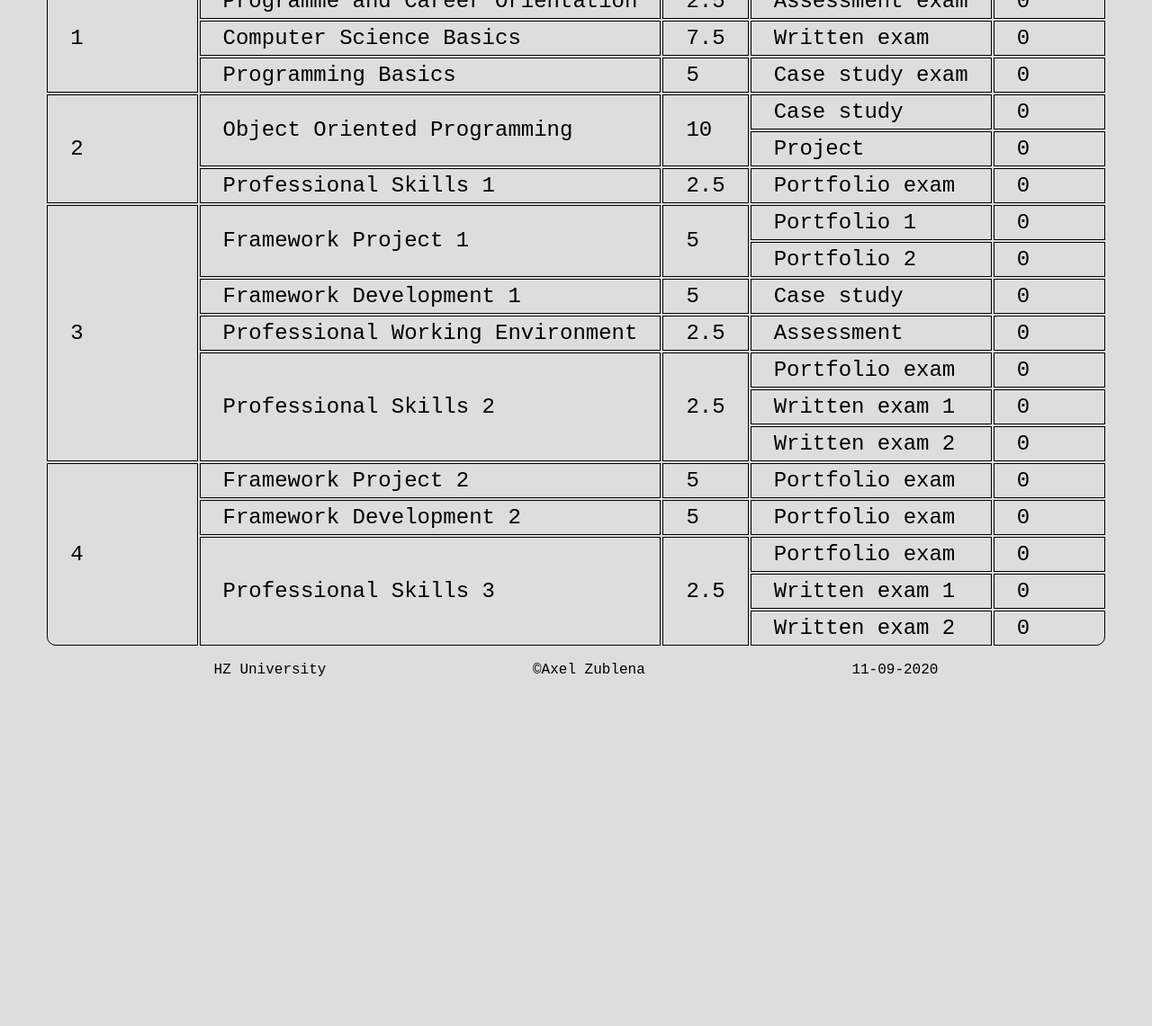
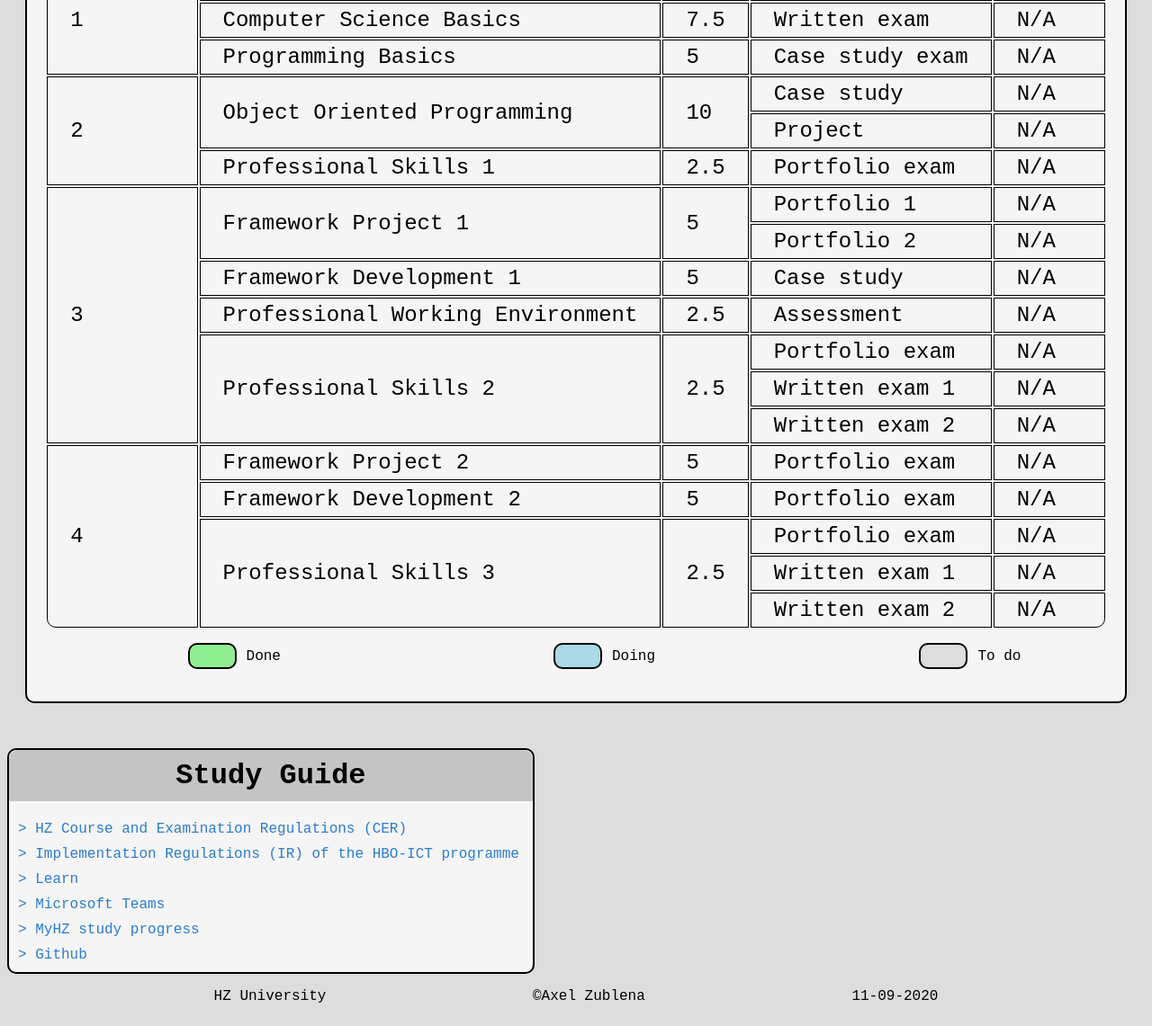
Before and after one commit to AxelZublena/AxelZublena.github.io, a plain HTML site: page dashboard.html in a window 1280 px wide. Shown: the part 258-1399 px from the top of the page at 90% size. Before the commit the page ends 1036 px from the top, so only its background shows below. Drawn offline with Linux system fonts and the light colour scheme.

Commit message:
Study guide added to the dashboard page

```diff
--- a/css/style.css
+++ b/css/style.css
@@ -236,28 +236,29 @@
   display: block;
   margin-right: auto;
   margin-left: auto;
+  background-color: whitesmoke;
+  border-radius: 10px;
+  border-width: 2px;
+  border-color: black;
+  border-style: solid;
 }
 
 #study-monitor-title {
   background-color: #C4C4C4;
   border-radius: 10px 10px 0px 0px;
   padding: 10px;
+  margin-top: 0px;
   text-align: center;
 }
 
 table {
   margin-top: -10px;
+  padding: 0px 20px 0px 20px;
 }
 #study-monitor-table tr{
   font-size: 150%;
 }
 
-/* #top-left-corner {
-  border-top-left-radius: 10px;
-}
-#top-right-corner {
-  border-top-right-radius: 10px;
-} */
 #bottom-left-corner{
   border-bottom-left-radius: 10px;
 }
@@ -271,9 +272,68 @@
   border-collapse: collapse;
 }
 
+#legend {
+  display: grid;
+  grid-template-columns: 1fr 1fr 1fr;
+  justify-items: center;
+  padding-top: 15px;
+  padding-bottom: 40px;
+}
+#legend div {
+  width: 50px;
+  height: 25px;
+  display: grid;
+  grid-template-columns: 50px 100px;
+
+}
+#legend p {
+  margin-top: 6px;
+  padding-left: 15px;
+}
+.legend-color {
+  border-radius: 10px;
+  border-color: black;
+  border-width: 2px;
+  border-style: solid;
+}
+
+.done {
+  background-color: lightgreen;
+}
+.doing {
+  background-color: lightblue;
+}
+.todo {
+  background-color: #DDDDDD;
+}
 
 
+#spacer {
+  height: 50px;
+}
 
+.study-guide {
+  width: fit-content;
+  background-color: whitesmoke;
+  border-radius: 10px;
+  border-width: 2px;
+  border-color: black;
+  border-style: solid;
+}
+#study-guide-title {
+  background-color: #C4C4C4;
+  border-radius: 10px 10px 0px 0px;
+  padding: 10px;
+  margin-top: 0px;
+  text-align: center;
+}
+.study-guide-links {
+  display: grid;
+}
+.study-guide-links a {
+  padding-bottom: 10px;
+  margin: 0px 15px 0px 10px;
+}
 
 
 
--- a/dashboard.html
+++ b/dashboard.html
@@ -3,7 +3,7 @@
 <head>
     <meta charset="UTF-8">
     <meta name="viewport" content="width=device-width, initial-scale=1.0">
-    <title>FAQ</title>
+    <title>Dashboard</title>
     <link rel="stylesheet" type="text/css" href="./css/style.css">
 </head>
 <body>
@@ -33,105 +33,131 @@
                 </tr>
                 <tr>
                     <td rowspan="3">1</td>
-                    <td>Programme and Career Orientation</td>
+                    <td class="doing">Programme and Career Orientation</td>
                     <td>2.5</td>
                     <td>Assessment exam</td>
-                    <td>0</td>
+                    <td>N/A</td>
                 </tr>
                 <tr>
                     <td>Computer Science Basics</td>
                     <td>7.5</td>
                     <td>Written exam</td>
-                    <td>0</td>
+                    <td>N/A</td>
                 </tr>
                 <tr>
                     <td>Programming Basics</td>
                     <td>5</td>
                     <td>Case study exam</td>
-                    <td>0</td>
+                    <td>N/A</td>
                 </tr>
                 <tr>
                     <td rowspan="3">2</td>
                     <td rowspan="2">Object Oriented Programming</td>
                     <td rowspan="2">10</td>
                     <td>Case study</td>
-                    <td>0</td>
+                    <td>N/A</td>
                 </tr>
                 <tr>
                     <td>Project</td>
-                    <td>0</td>
+                    <td>N/A</td>
                 </tr>
                 <tr>
                     <td>Professional Skills 1</td>
                     <td>2.5</td>
                     <td>Portfolio exam</td>
-                    <td>0</td>
+                    <td>N/A</td>
                 </tr>
                 <tr>
                     <td rowspan="7">3</td>
                     <td rowspan="2">Framework Project 1</td>
                     <td rowspan="2">5</td>
                     <td>Portfolio 1</td>
-                    <td>0</td>
+                    <td>N/A</td>
                 </tr>
                 <tr>
                     <td>Portfolio 2</td>
-                    <td>0</td>
+                    <td>N/A</td>
                 </tr>
                 <tr>
                     <td>Framework Development 1</td>
                     <td>5</td>
                     <td>Case study</td>
-                    <td>0</td>
+                    <td>N/A</td>
                 </tr>
                 <tr>
                     <td>Professional Working Environment</td>
                     <td>2.5</td>
                     <td>Assessment</td>
-                    <td>0</td>
+                    <td>N/A</td>
                 </tr>
                 <tr>
                     <td rowspan="3">Professional Skills 2</td>
                     <td rowspan="3">2.5</td>
                     <td>Portfolio exam</td>
-                    <td>0</td>
+                    <td>N/A</td>
                 </tr>
                 <tr>
                     <td>Written exam 1</td>
-                    <td>0</td>
+                    <td>N/A</td>
                 </tr>
                 <tr>
                     <td>Written exam 2</td>
-                    <td>0</td>
+                    <td>N/A</td>
                 </tr>
                 <tr>
                     <td rowspan="5" id="bottom-left-corner">4</td>
                     <td>Framework Project 2</td>
                     <td>5</td>
                     <td>Portfolio exam</td>
-                    <td>0</td>
+                    <td>N/A</td>
                 </tr>
                 <tr>
                     <td>Framework Development 2</td>
                     <td>5</td>
                     <td>Portfolio exam</td>
-                    <td>0</td>
+                    <td>N/A</td>
                 </tr>
                 <tr>
                     <td rowspan="3">Professional Skills 3</td>
                     <td rowspan="3">2.5</td>
                     <td>Portfolio exam</td>
-                    <td>0</td>
+                    <td>N/A</td>
                 </tr>
                 <tr>
                     <td>Written exam 1</td>
-                    <td>0</td>
+                    <td>N/A</td>
                 </tr>
                 <tr>
                     <td>Written exam 2</td>
-                    <td id="bottom-right-corner">0</td>
+                    <td id="bottom-right-corner">N/A</td>
                 </tr>
             </table>
+            <div id="legend">
+                <div>
+                    <div class="legend-color done"></div>
+                    <p>Done</p>
+                </div>
+                <div>
+                    <div class="legend-color doing"></div>
+                    <p>Doing</p>
+                </div>
+                <div>
+                    <div class="legend-color todo"></div>
+                    <p>To do</p>
+                </div>
+            </div>
+        </div>
+        <div id="spacer"></div>
+        <div class="study-guide">
+            <h1 id="study-guide-title">Study Guide</h1>
+            <div class="study-guide-links">
+                <a href="" target="_blank">> HZ Course and Examination Regulations (CER)</a>
+                <a href="" target="_blank">> Implementation Regulations (IR) of the HBO-ICT programme</a>
+                <a href="" target="_blank">> Learn</a>
+                <a href="" target="_blank">> Microsoft Teams</a>
+                <a href="" target="_blank">> MyHZ study progress</a>
+                <a href="" target="_blank">> Github</a>
+            </div>
         </div>
     </div>
     <footer>
```
